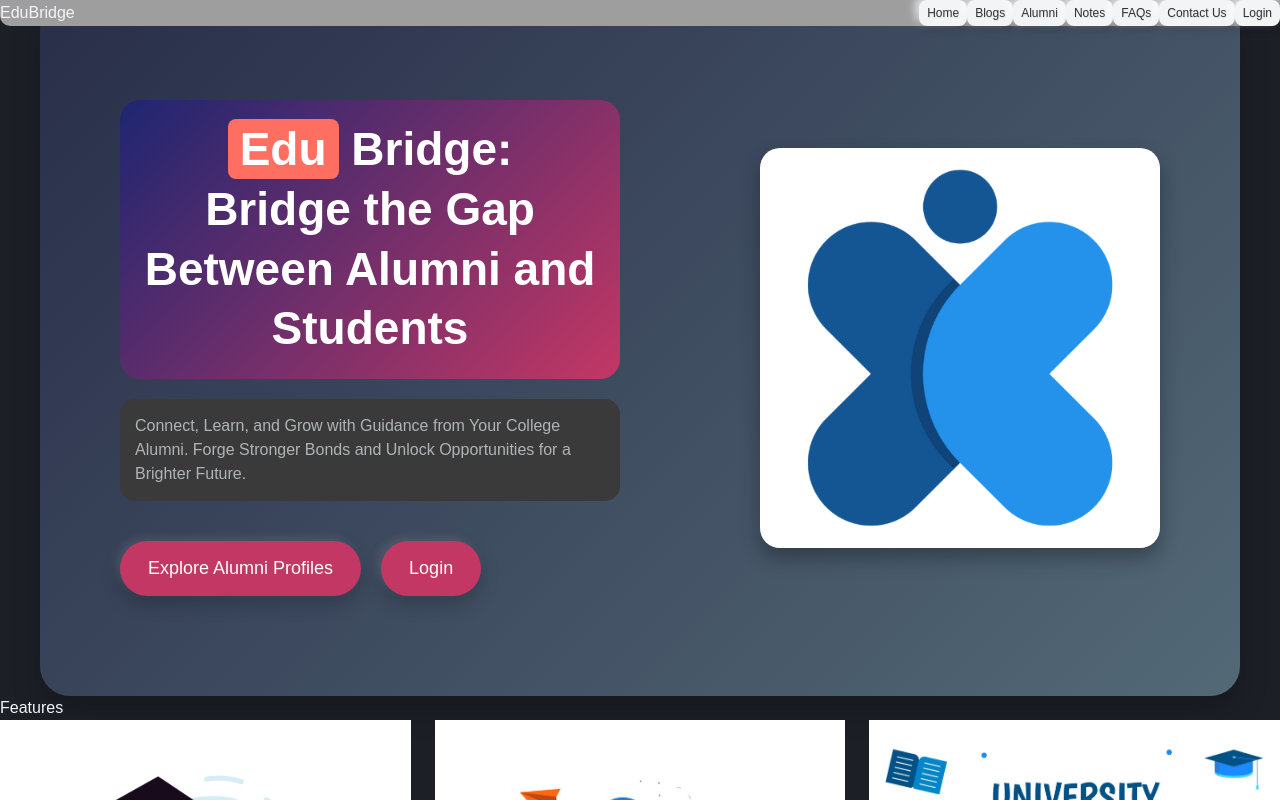
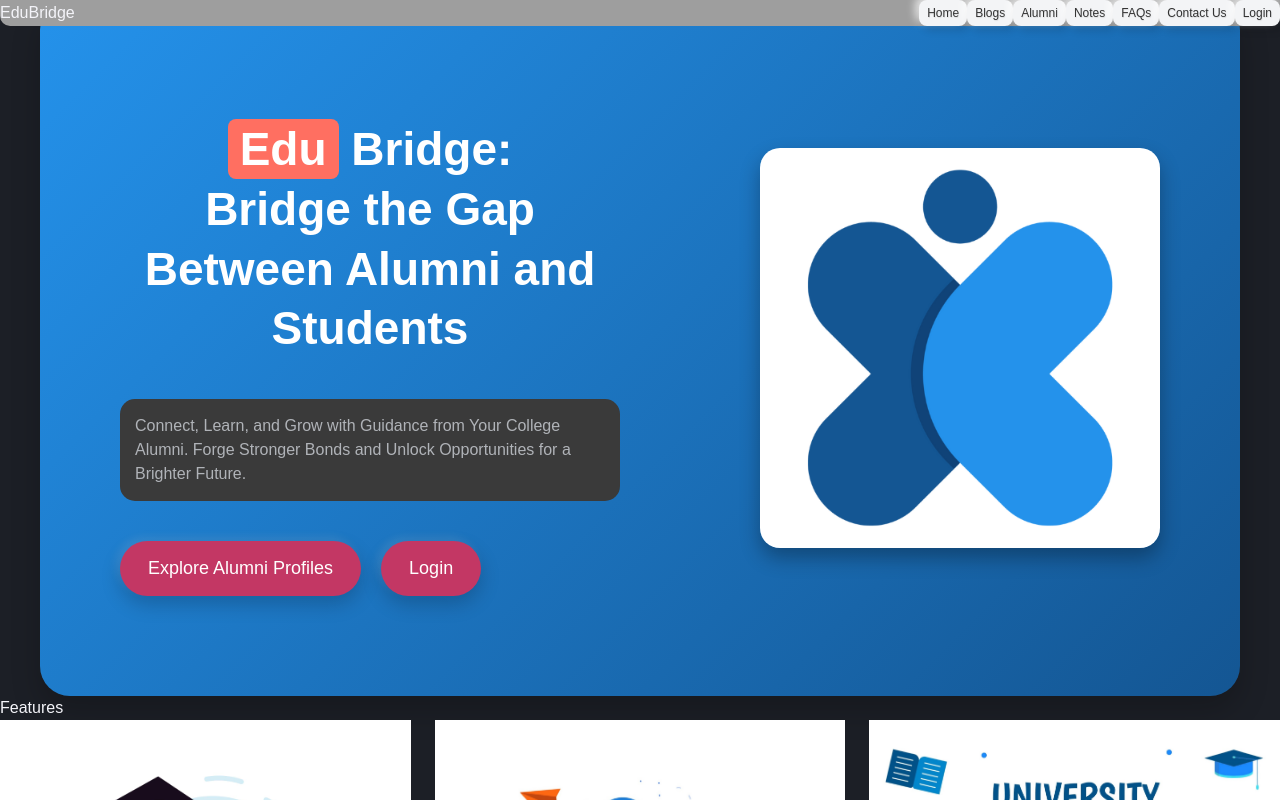
Before and after one commit to Gem2005/SIH-project, a React (Vite) app: page / in a window 1280 px wide. Shown: the top 800 px of the page. Built offline with nearby package versions, Linux system fonts and the light colour scheme; grey boxes are pictures that could not be loaded.

Commit message:
hero section

```diff
--- a/src/styles/HeroSection.css
+++ b/src/styles/HeroSection.css
@@ -7,7 +7,6 @@
   align-items: center;
   flex-direction: column;
   background: linear-gradient(135deg, #2492eb, #145693); /* Gradient background */
-  background: linear-gradient(135deg, #292E49, #536976); /* Gradient background */
   border-radius: 30px;
   box-shadow: 0 15px 30px rgba(0, 0, 0, 0.2); /* Softer shadow */
 }
@@ -38,7 +37,6 @@
   font-weight: 800;
   margin: 0 0 20px;
   padding: 20px;
-  background: linear-gradient(135deg, #1D2671, #C33764); /* Gradient background for title */
   border-radius: 20px;
   transition: all 0.3s ease;
 }
```
